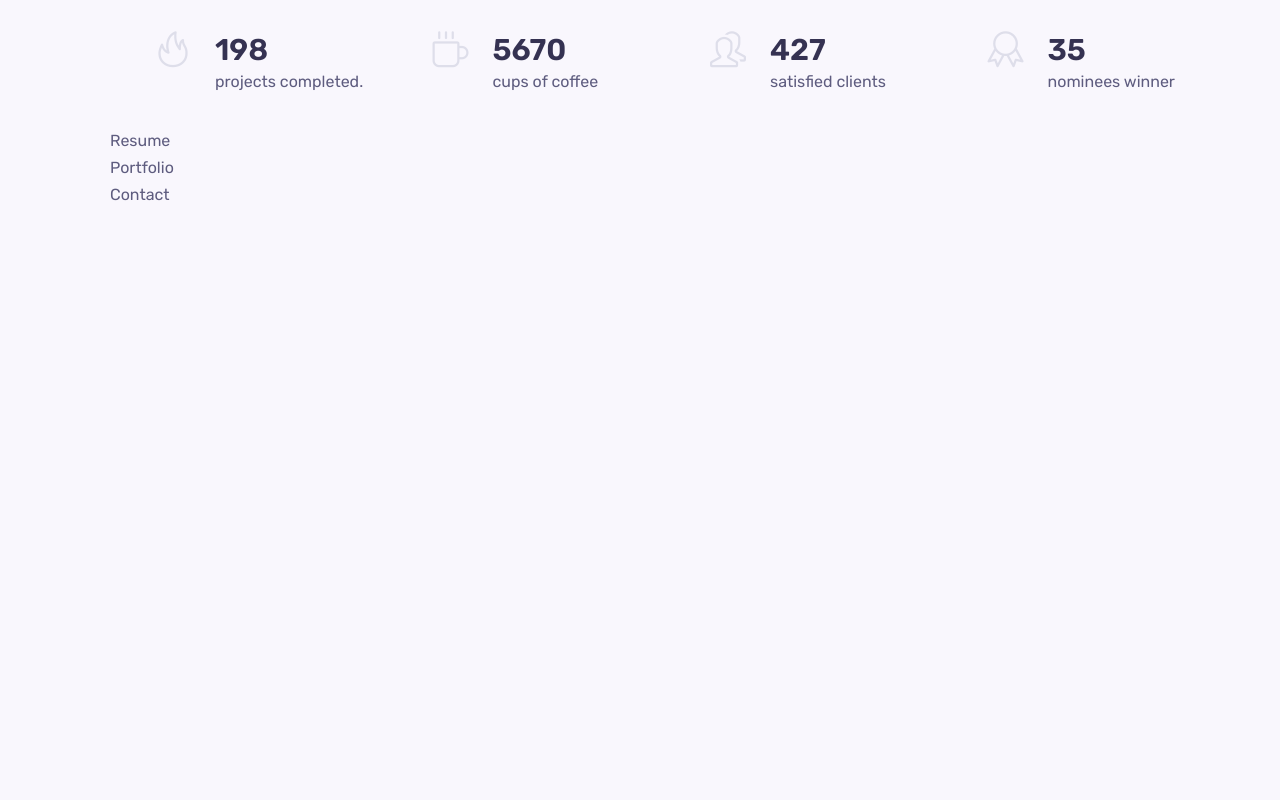
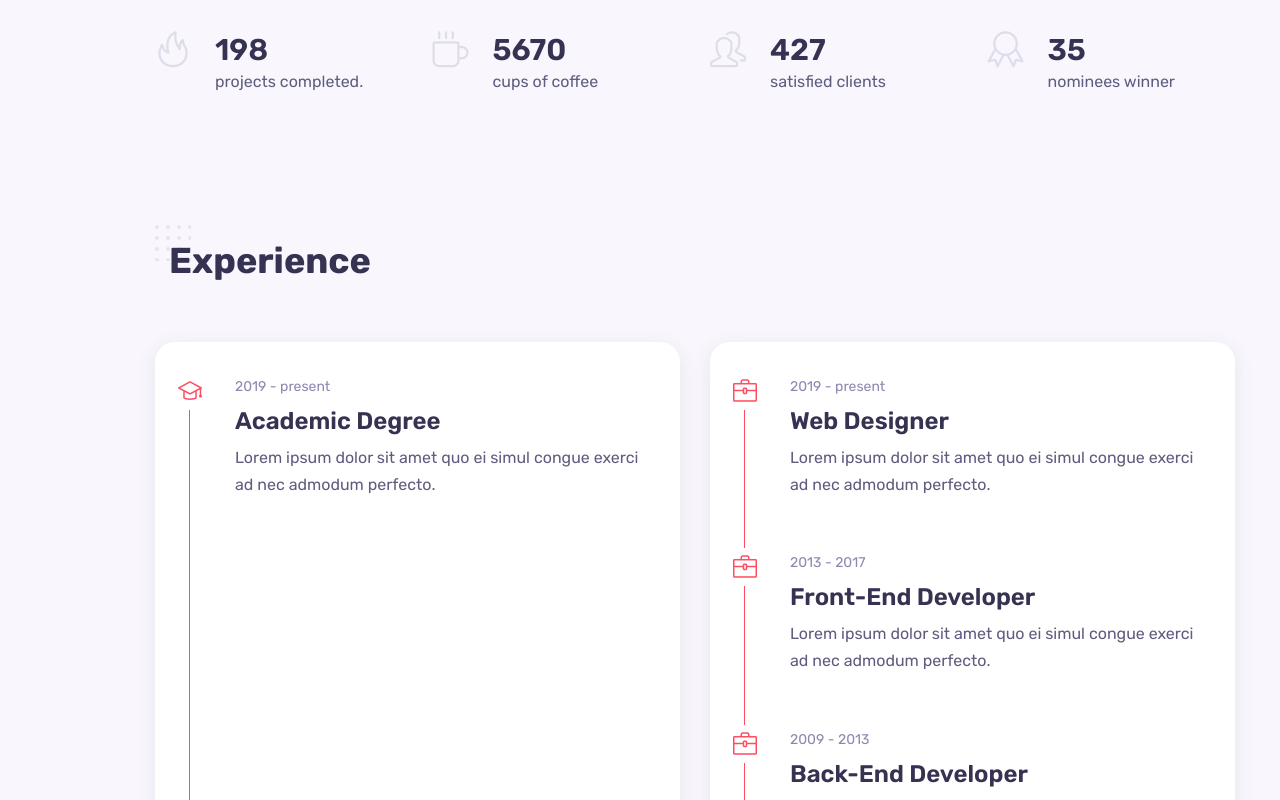
Before and after one commit to JayLDH41/portfolio-website-react, a React (Create React App) app: page / in a window 1280 px wide. Shown: the part 1280-2080 px from the top of the page. Before the commit the page ends 1488 px from the top, so only its background shows below. Built offline with nearby package versions, Linux system fonts and the light colour scheme.

Commit message:
feat; added Resume component & styling

```diff
--- /dev/null
+++ b/src/components/resume/Card.jsx
@@ -0,0 +1,14 @@
+import React from "react";
+
+const Card = (props) => {
+  return (
+    <div className="timeline_item">
+      <i className={props.icon}></i>
+      <span className="timeline_date">{props.year}</span>
+      <h3 className="timeline_title">{props.title}</h3>
+      <p className="timeline_text">{props.desc}</p>
+    </div>
+  );
+};
+
+export default Card;
--- /dev/null
+++ b/src/components/resume/Data.jsx
@@ -0,0 +1,36 @@
+const Data = [
+  {
+    id: 1,
+    category: "education",
+    icon: "icon-graduation",
+    year: "2019 - present",
+    title: "Academic Degree",
+    desc: "Lorem ipsum dolor sit amet quo ei simul congue exerci     ad nec admodum perfecto.",
+  },
+  {
+    id: 2,
+    category: "experience",
+    icon: "icon-briefcase",
+    year: "2019 - present",
+    title: "Web Designer",
+    desc: "Lorem ipsum dolor sit amet quo ei simul congue exerci     ad nec admodum perfecto.",
+  },
+  {
+    id: 3,
+    category: "experience",
+    icon: "icon-briefcase",
+    year: "2013 - 2017",
+    title: "Front-End Developer",
+    desc: "Lorem ipsum dolor sit amet quo ei simul congue exerci     ad nec admodum perfecto.",
+  },
+  {
+    id: 4,
+    category: "experience",
+    icon: "icon-briefcase",
+    year: "2009 - 2013",
+    title: "Back-End Developer",
+    desc: "Lorem ipsum dolor sit amet quo ei simul congue exerci     ad nec admodum perfecto.",
+  },
+];
+
+export default Data;
--- a/src/components/resume/Resume.jsx
+++ b/src/components/resume/Resume.jsx
@@ -1,7 +1,48 @@
 import React from "react";
 import "./resume.css";
+import Data from "./Data";
+import Card from "./Card";
+
 const Resume = () => {
-  return <div>Resume</div>;
+  return (
+    <section className="resume container section" id="resume">
+      <h2 className="section_title">Experience</h2>
+
+      <div className="resume_container grid">
+        <div className="timeline grid">
+          {Data.map((val, id) => {
+            if (val.category === "education") {
+              return (
+                <Card
+                  key={id}
+                  icon={val.icon}
+                  title={val.title}
+                  year={val.year}
+                  desc={val.desc}
+                />
+              );
+            }
+          })}
+        </div>
+
+        <div className="timeline grid">
+          {Data.map((val, index) => {
+            if (val.category === "experience") {
+              return (
+                <Card
+                  key={index}
+                  icon={val.icon}
+                  title={val.title}
+                  year={val.year}
+                  desc={val.desc}
+                />
+              );
+            }
+          })}
+        </div>
+      </div>
+    </section>
+  );
 };
 
 export default Resume;
--- a/src/components/resume/resume.css
+++ b/src/components/resume/resume.css
@@ -0,0 +1,53 @@
+.resume_container {
+  grid-template-columns: repeat(2, 1fr);
+  column-gap: 1.875rem;
+}
+
+.timeline {
+  background-color: var(--container-color);
+  padding: 1.875rem;
+  border-radius: var(--border-radius);
+  position: relative;
+  box-shadow: var(--shadow);
+}
+
+.timeline_item {
+  position: relative;
+  padding-left: 3.125rem;
+  padding-bottom: 3.125rem;
+}
+
+.timeline_item:last-child {
+  padding-bottom: 0;
+}
+
+.timeline_item::before {
+  content: "";
+  width: 1px;
+  height: 100%;
+  position: absolute;
+  left: 0.25rem;
+  top: 0;
+  background-color: var(--first-color);
+}
+
+.timeline .icon-briefcase,
+.timeline .icon-graduation {
+  position: absolute;
+  left: -0.4375rem;
+  top: 0;
+  font-size: var(--h2-font-size);
+  color: var(--first-color);
+  background-color: var(--container-color);
+  padding: 0.4375rem 0;
+}
+
+.timeline_date {
+  color: #8b88b1;
+  font-size: var(--small-font-size);
+}
+
+.timeline_title {
+  font-size: var(--h2-font-size);
+  margin: 0.5rem 0;
+}
```
